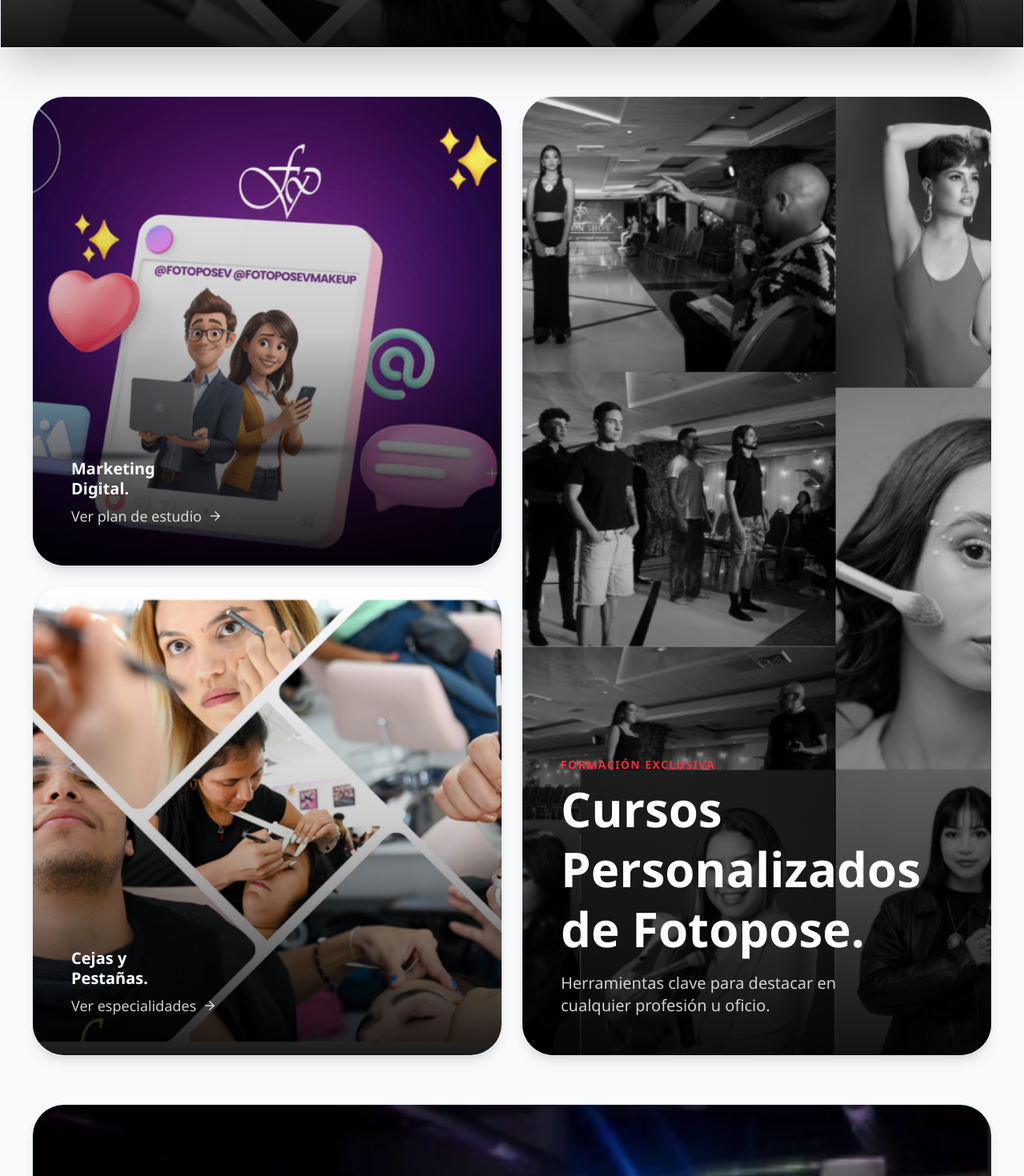
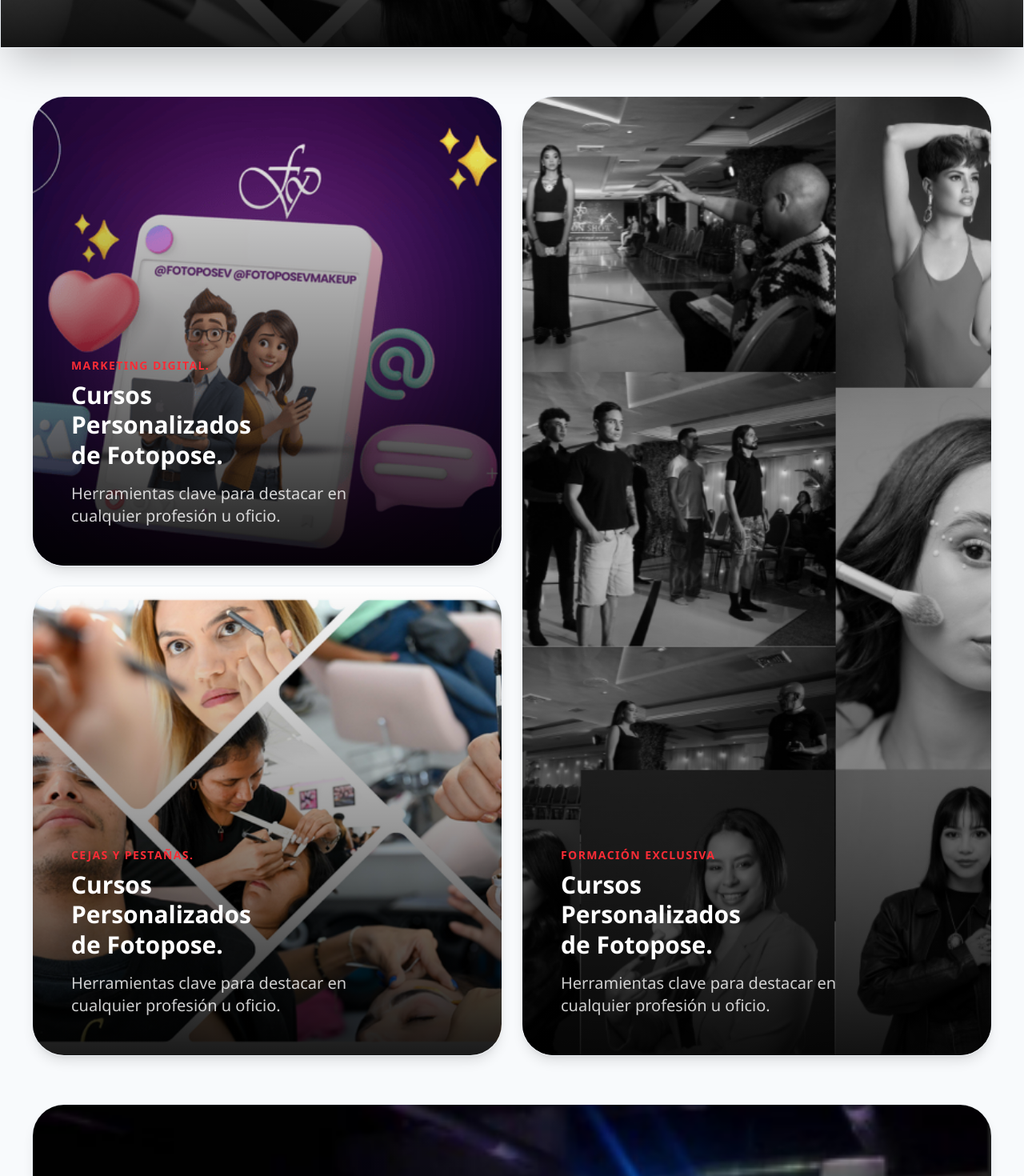
Before and after one commit to Chafardet-1800/fotopose-lp, a Next.js app: page / in a window 1280 px wide. Shown: the part 2340-3810 px from the top of the page at 80% size. Built offline with nearby package versions, Linux system fonts and the light colour scheme.

Commit message:
CAmbios de imagenes

```diff
--- a/package.json
+++ b/package.json
@@ -1,6 +1,6 @@
 {
   "name": "fotopose-lp",
-  "version": "0.1.027",
+  "version": "0.1.028",
   "private": true,
   "scripts": {
     "dev": "next dev",
--- a/src/app/page.tsx
+++ b/src/app/page.tsx
@@ -1,6 +1,5 @@
 import Image from "next/image";
 import Link from "next/link";
-import { ArrowRight } from "lucide-react";
 
 export default function Home() {
   return (
@@ -98,15 +97,12 @@
             </h2>
 
             {/* Botones estilo Glassmorphism */}
-            <div className="flex flex-col md:flex-row gap-4 w-full md:w-auto max-w-3xl">
+            <div className="flex flex-col md:flex-row gap-4 w-full md:max-w-xl">
               <button className="flex-1 px-8 py-5 rounded-sm bg-white/10 backdrop-blur-md border border-white/20 text-white font-bold text-lg hover:bg-white hover:text-black transition-all shadow-lg hover:-translate-y-1">
-                Salón de Belleza
+                Maquillaje
               </button>
               <button className="flex-1 px-8 py-5 rounded-sm bg-white/10 backdrop-blur-md border border-white/20 text-white font-bold text-lg hover:bg-white hover:text-black transition-all shadow-lg hover:-translate-y-1">
                 Agencia Modelos
-              </button>
-              <button className="flex-1 px-8 py-5 rounded-sm bg-white/10 backdrop-blur-md border border-white/20 text-white font-bold text-lg hover:bg-white hover:text-black transition-all shadow-lg hover:-translate-y-1">
-                Estudio Fotografía
               </button>
             </div>
           </div>
@@ -129,18 +125,18 @@
                 fill
                 className="object-cover transition-transform duration-700 group-hover:scale-105"
               />
-              <div className="absolute inset-0 bg-linear-to-t from-black/90 via-black/20 to-transparent pointer-events-none"></div>
+              <div className="absolute inset-0 bg-linear-to-t from-black/90 via-black/40 to-transparent pointer-events-none"></div>
 
               <div className="relative z-10">
-                <h3 className="text-3xl md:text-xl font-black text-white leading-tight mb-2">
-                  Marketing <br /> Digital.
+                <h3 className="text-red-500 font-bold tracking-widest uppercase mb-2 text-sm">
+                  Marketing Digital.
                 </h3>
-                <p className="text-white/80 font-medium text-lg flex items-center gap-2">
-                  Ver plan de estudio{" "}
-                  <ArrowRight
-                    size={18}
-                    className="transition-transform group-hover:translate-x-2"
-                  />
+                <h3 className="text-xl md:text-2xl lg:text-3xl font-black text-white leading-tight mb-4">
+                  Cursos <br /> Personalizados <br /> de Fotopose.
+                </h3>
+                <p className="text-white/80 font-medium text-lg md:text-xl flex items-center gap-2 max-w-sm">
+                  Herramientas clave para destacar en cualquier profesión u
+                  oficio.
                 </p>
               </div>
             </Link>
@@ -156,18 +152,18 @@
                 fill
                 className="object-cover transition-transform duration-700 group-hover:scale-105"
               />
-              <div className="absolute inset-0 bg-linear-to-t from-black/90 via-black/20 to-transparent pointer-events-none"></div>
+              <div className="absolute inset-0 bg-linear-to-t from-black/90 via-black/40 to-transparent pointer-events-none"></div>
 
               <div className="relative z-10">
-                <h3 className="text-3xl md:text-xl font-black text-white leading-tight mb-2">
-                  Cejas y <br /> Pestañas.
+                <h3 className="text-red-500 font-bold tracking-widest uppercase mb-2 text-sm">
+                  Cejas y Pestañas.
                 </h3>
-                <p className="text-white/80 font-medium text-lg flex items-center gap-2">
-                  Ver especialidades{" "}
-                  <ArrowRight
-                    size={18}
-                    className="transition-transform group-hover:translate-x-2"
-                  />
+                <h3 className="text-xl md:text-2xl lg:text-3xl font-black text-white leading-tight mb-4">
+                  Cursos <br /> Personalizados <br /> de Fotopose.
+                </h3>
+                <p className="text-white/80 font-medium text-lg md:text-xl flex items-center gap-2 max-w-sm">
+                  Herramientas clave para destacar en cualquier profesión u
+                  oficio.
                 </p>
               </div>
             </Link>
@@ -191,7 +187,7 @@
                 <p className="text-red-500 font-bold tracking-widest uppercase mb-2 text-sm">
                   Formación Exclusiva
                 </p>
-                <h3 className="text-xl md:text-2xl lg:text-6xl font-black text-white leading-tight mb-4">
+                <h3 className="text-xl md:text-2xl lg:text-3xl font-black text-white leading-tight mb-4">
                   Cursos <br /> Personalizados <br /> de Fotopose.
                 </h3>
                 <p className="text-white/80 font-medium text-lg md:text-xl flex items-center gap-2 max-w-sm">
--- a/src/components/courses/inscripcions/ModelingInscriptionView.tsx
+++ b/src/components/courses/inscripcions/ModelingInscriptionView.tsx
@@ -16,7 +16,7 @@
           <h1 className="text-2xl md:text-6xl lg:text-4xl font-black tracking-tighter text-slate-900 dark:text-white leading-[1.1]">
             Un modelo completo.
           </h1>
-          <p className="text-lg md:text-xl font-medium text-slate-500 dark:text-slate-400 max-w-2xl mt-2">
+          <p className="text-lg md:text-xl font-medium text-white/90 dark:text-white/90 max-w-2xl mt-2">
             Fórmate como modelo profesional desde cero. Desarrolla tu seguridad,
             domina las pasarelas y proyecta una imagen integral impecable.
           </p>
@@ -25,7 +25,7 @@
         {/* Imagen Hero Flotante */}
         <div className="absolute mt-20 w-full h-full aspect-video md:aspect-21/9 overflow-hidden shadow-2xl shadow-black/10 border border-slate-100 dark:border-gray-800">
           <Image
-            src="/images/pictures/mi_modelaje_2.png"
+            src="/images/pictures/ins_modeling_1.png"
             alt="Modelo profesional FOTOPOSEV"
             fill
             className="object-cover transition-transform duration-700 hover:scale-105"
```
Also changed, not shown: public/images/pictures/lp_modelaje_1.png.
